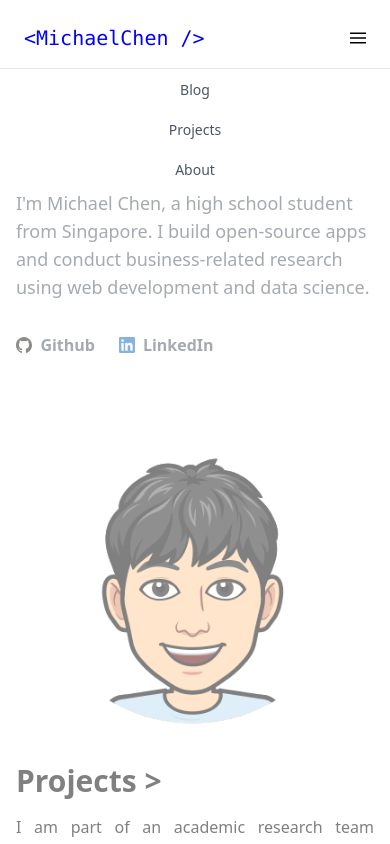
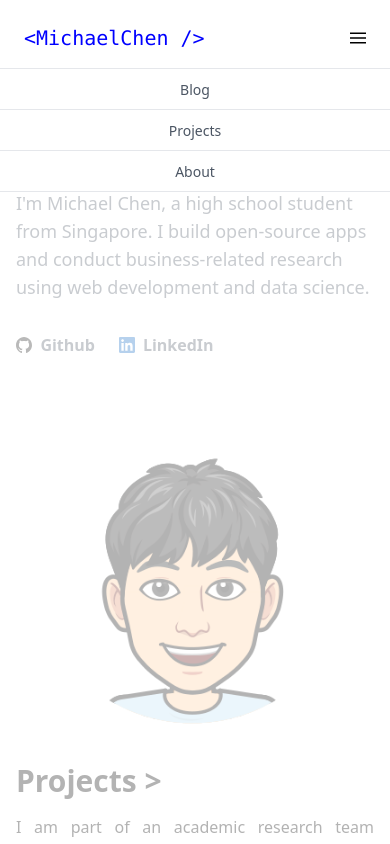
Before and after one commit to michaelchen-lab/blog, a Next.js app: page / in a window 390 px wide. Both pictures are taken after a click on the button 358 px from the left and 38 px from the top of the page. Shown: the top 844 px of the page. Built offline with nearby package versions, Linux system fonts and the light colour scheme.

Commit message:
update mobile nav menu experience

```diff
--- a/pages/_app.js
+++ b/pages/_app.js
@@ -31,7 +31,7 @@ const Layout = ({children}) => {
                         <DesktopNav />
                         <MobileNav isOpen={isOpen} setIsOpen={setIsOpen} />
                     </div>
-                    <MobileNavMenu isOpen={isOpen} />
+                    <MobileNavMenu isOpen={isOpen} setIsOpen={setIsOpen} />
                 </header>
                 <main>{children}</main>
             </div>
@@ -79,11 +79,12 @@ const MobileNav = ({ isOpen, setIsOpen }) => {
     )
 }
 
-const MobileNavMenu = ({ isOpen }) => {
+const MobileNavMenu = ({ isOpen, setIsOpen }) => {
     if (!isOpen) return <h1></h1>
 
     return (
-        <div className="fixed z-10 flex flex-col items-center min-h-screen min-w-full bg-white bg-opacity-50 md:hidden">
+        <div className="fixed z-10 flex flex-col items-center min-h-screen min-w-full bg-white bg-opacity-70 md:hidden border-b-2 border-gray-500"
+            onClick={() => setIsOpen(false)}>
                 <MobileNavItem to="/blog" name="Blog" />
                 <MobileNavItem to="/projects" name="Projects" />
                 <MobileNavItem to="/about" name="About" />
@@ -94,8 +95,8 @@ const MobileNavMenu = ({ isOpen }) => {
 const MobileNavItem = ({ to, name }) => {
     return (
         <Link href={to}>
-            <div className="bg-white min-w-full text-center py-2">
-                <a className="text-sm text-gray-600 hover:text-black">{name}</a>
+            <div className="bg-white min-w-full text-center py-2 border-b">
+                <a className="text-sm text-gray-600">{name}</a>
             </div>
         </Link>
     )
```
